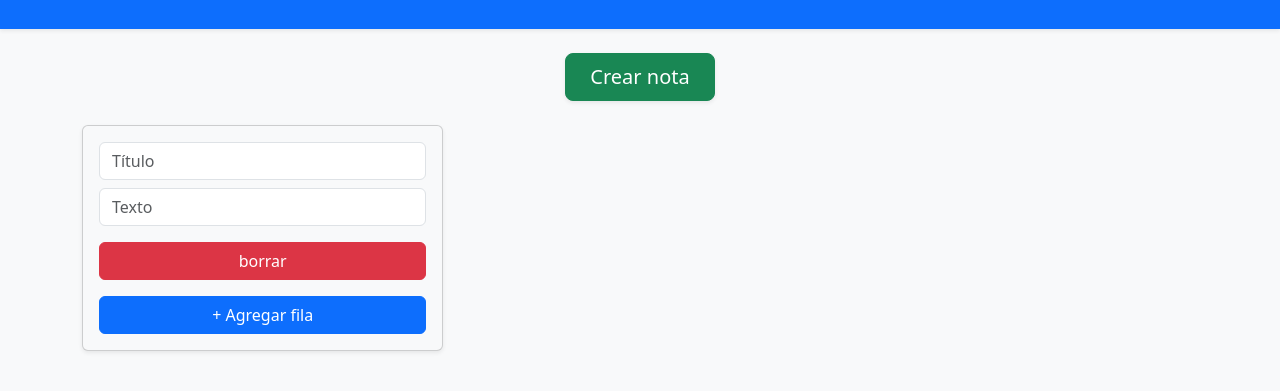
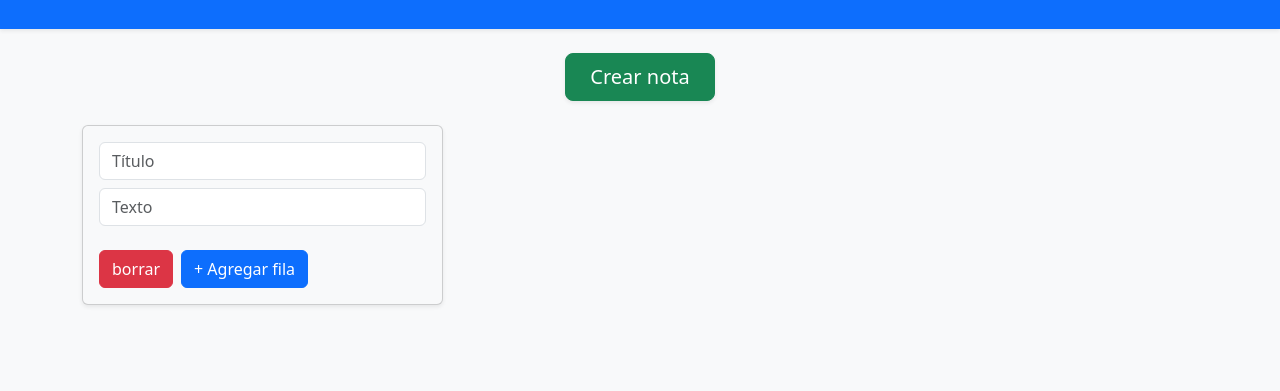
Before and after one commit to Jairo-19/Notas, a plain HTML site: page index.html in a window 1280 px wide. Both pictures are taken after a click on the button "Crear nota". Shown: the part 61-452 px from the top of the page. Drawn offline with nearby package versions, Linux system fonts and the light colour scheme.

Commit message:
Improve input and button structure in index.html
Refactor input elements and button layout for better structure.

```diff
--- a/index.html
+++ b/index.html
@@ -54,11 +54,15 @@
         inpuntTitulo.placeholder = "Título"
 
         let inpuntTexto = document.createElement('input')
-        inpuntTexto.className = "form-control mb-3"
+        inpuntTexto.className = "form-control mb-2"
         inpuntTexto.placeholder = "Texto"
 
-        divInpunt.appendChild(inpuntTitulo)
-        divInpunt.appendChild(inpuntTexto)
+        let divInputs = document.createElement('div')
+        divInputs.className = "mb-3"
+        divInputs.id = "divContenido"
+        divInputs.appendChild(inpuntTitulo)
+        divInputs.appendChild(inpuntTexto)
+        divInpunt.appendChild(divInputs)
 
         //CREO EL BOTON DE BORRAR
         let botonBorrar = document.createElement('button')
@@ -69,16 +73,27 @@
 
         let palabraBorrar = document.createTextNode("borrar")
         botonBorrar.appendChild(palabraBorrar)
-        divInpunt.appendChild(botonBorrar)
 
         //CREO EL BOTON DE CREAR FILAS DENTRO DE UNA NOTA
         let botonAgregarFila = document.createElement('button')
-        botonAgregarFila.className = "btn btn-primary mt-3"
+        botonAgregarFila.className = "btn btn-primary"
         let palabraAgregarFila = document.createTextNode("+ Agregar fila")
         botonAgregarFila.appendChild(palabraAgregarFila)
-        divInpunt.appendChild(botonAgregarFila)
+
+        let divBotones = document.createElement('div')
+        divBotones.className = "d-flex gap-2"
+        divBotones.appendChild(botonBorrar)
+        divBotones.appendChild(botonAgregarFila)
+        divInpunt.appendChild(divBotones)
+
+        botonAgregarFila.addEventListener('click', agregarFila)
 
         //FUNCION PARA CREAR FILAS DENTRO DE UNA NOTA
+        function agregarFila(){
+            let inpuntFila = document.createElement('input')
+            inpuntFila.className = "form-control mb-2"
+            divContenido.appendChild(inpuntFila)
+        }
 
 
     }
```
